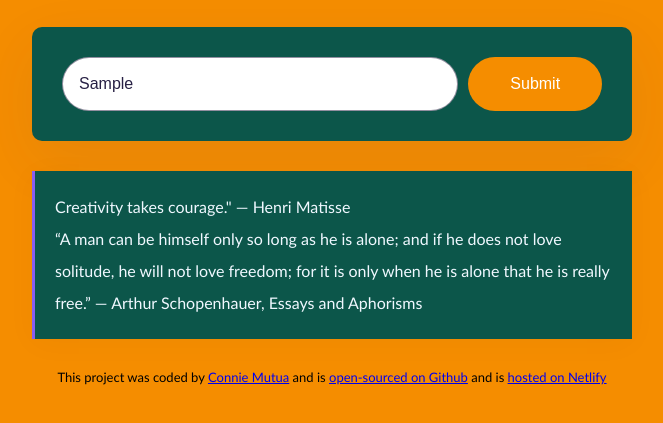
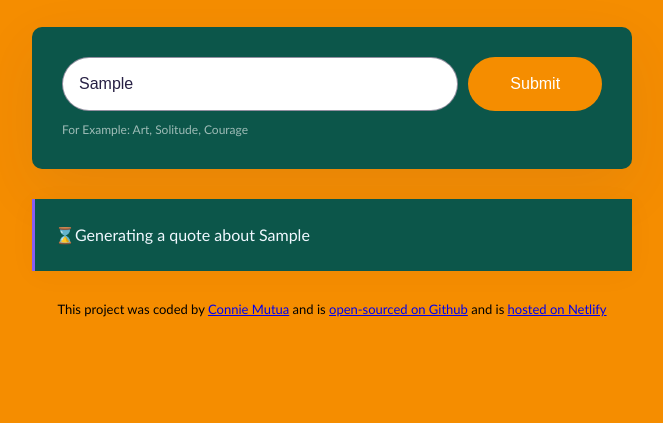
Before and after one commit to pink-clarinet65/AI-week-2, a plain HTML site: page index.html in a window 1280 px wide. Both pictures are taken after typing "Sample" into the empty fields and a click on the input 843 px from the left and 211 px from the top of the page. Shown: the part 127-550 px from the top of the page, without its empty margins (308-971 px from the left). Drawn offline with nearby package versions, Linux system fonts and the light colour scheme; no server answers.

Commit message:
changes to html, java and css for user experience

```diff
--- a/index.html
+++ b/index.html
@@ -15,6 +15,7 @@
         <h1>AI Week 2 Quote Generator</h1>
       </header>
       <main>
+        <div class="form-container">
           <form id="quote-generator-form">
             <input
               type="text"
@@ -23,11 +24,13 @@
               required
               autocomplete="off"
               class="instructions"
+              id="user-instructions"
             />
             <input type="submit" class="submit-button" />
           </form>
-
-        <div class="quote" id="quote">
+          <div class="hint">For Example: Art, Solitude, Courage</div>
+        </div>
+        <div class="quote hidden" id="quote">
           Creativity takes courage." — Henri Matisse
 
           <br />
--- a/src/index.js
+++ b/src/index.js
@@ -19,6 +19,10 @@ function generateQuote(event) {
 
   let apiURL = `https://api.shecodes.io/ai/v1/generate?prompt=${prompt}&context=${context}&key=${apiKey}`;
 
+  let quoteElement = document.querySelector("#quote");
+  quoteElement.classList.remove("hidden");
+  quoteElement.innerHTML = `<div class="blink">⌛Generating a quote about ${instructionsInput.value}</div>`;
+
   console.log("Generating quote");
   console.log(`Prompt: ${prompt}`);
   console.log(`Context: ${context}`);
--- a/src/style.css
+++ b/src/style.css
@@ -21,13 +21,22 @@ h1 {
   color: #0c564a;
 }
 
-form {
-  padding: 30px;
+.form-container {
   background-color: #0c564a;
+  margin-bottom: 30px;
   box-shadow: 0px 20px 60px rgba(65, 50, 100, 0.08);
   border-radius: 10px;
+  padding: 30px;
+}
+form {
   display: flex;
-  margin-bottom: 30px;
+}
+.hint {
+  line-height: 1.5;
+  margin-top: 10px;
+  font-size: 12px;
+  color: white;
+  opacity: 0.6;
 }
 
 .instructions {
@@ -53,6 +62,7 @@ form {
 
 .quote {
   font-size: 16px;
+
   background-color: #0c564a;
   color: aliceblue;
   padding: 20px;
@@ -61,8 +71,25 @@ form {
   box-shadow: 0px 4px 30px 0px rgba(39, 33, 66, 0.03);
 }
 
+.hidden {
+  display: none;
+}
+
 footer {
   text-align: center;
   font-size: 13px;
   margin-top: 30px;
 }
+.blink {
+  animation: blink 1s steps(5, start) 0s infinite;
+}
+@keyframes blink {
+  to {
+    visibility: hidden;
+  }
+}
+@-webkit-keyframes blink {
+  to {
+    visibility: hidden;
+  }
+}
```
Lines whose indentation alone changed are shown as unchanged.
